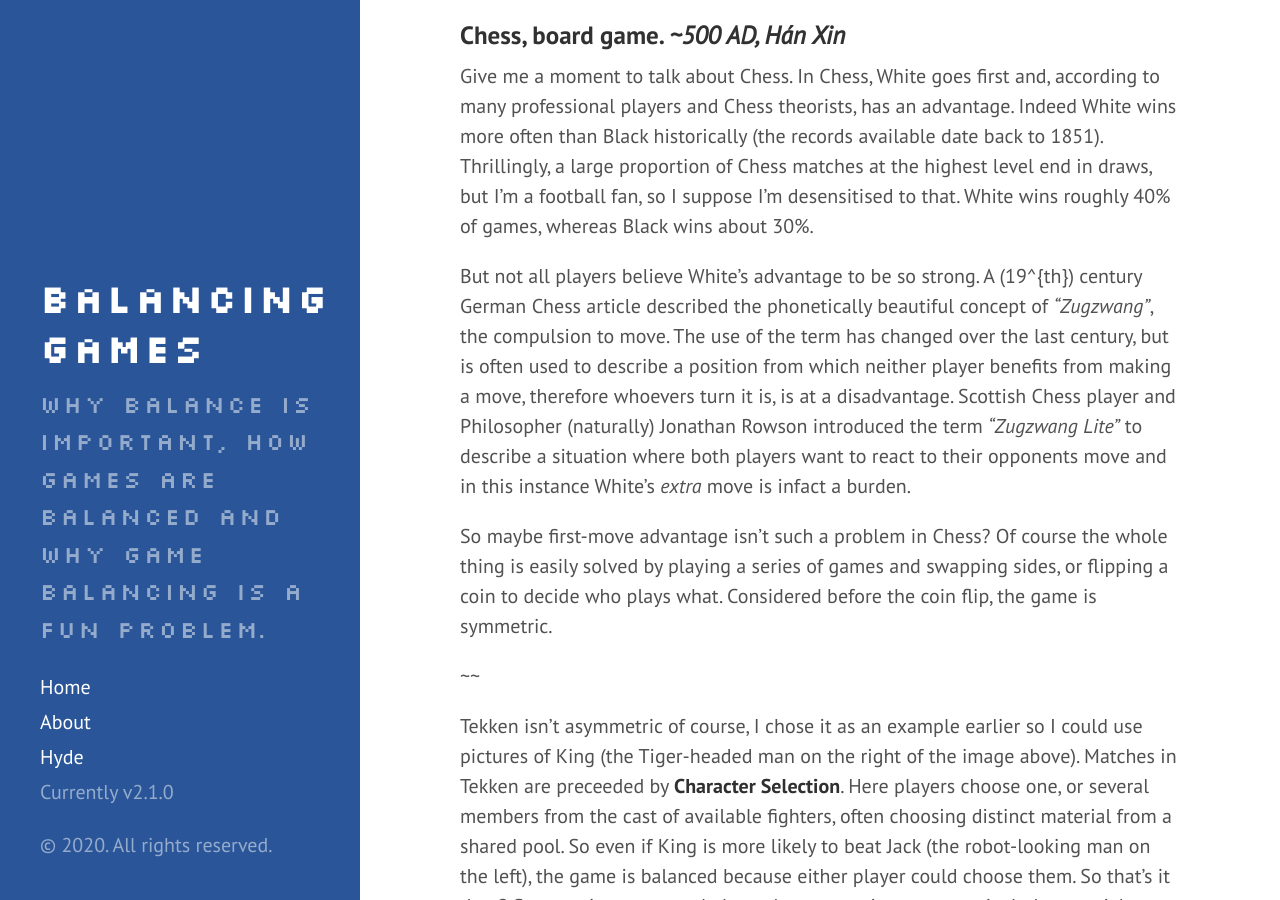
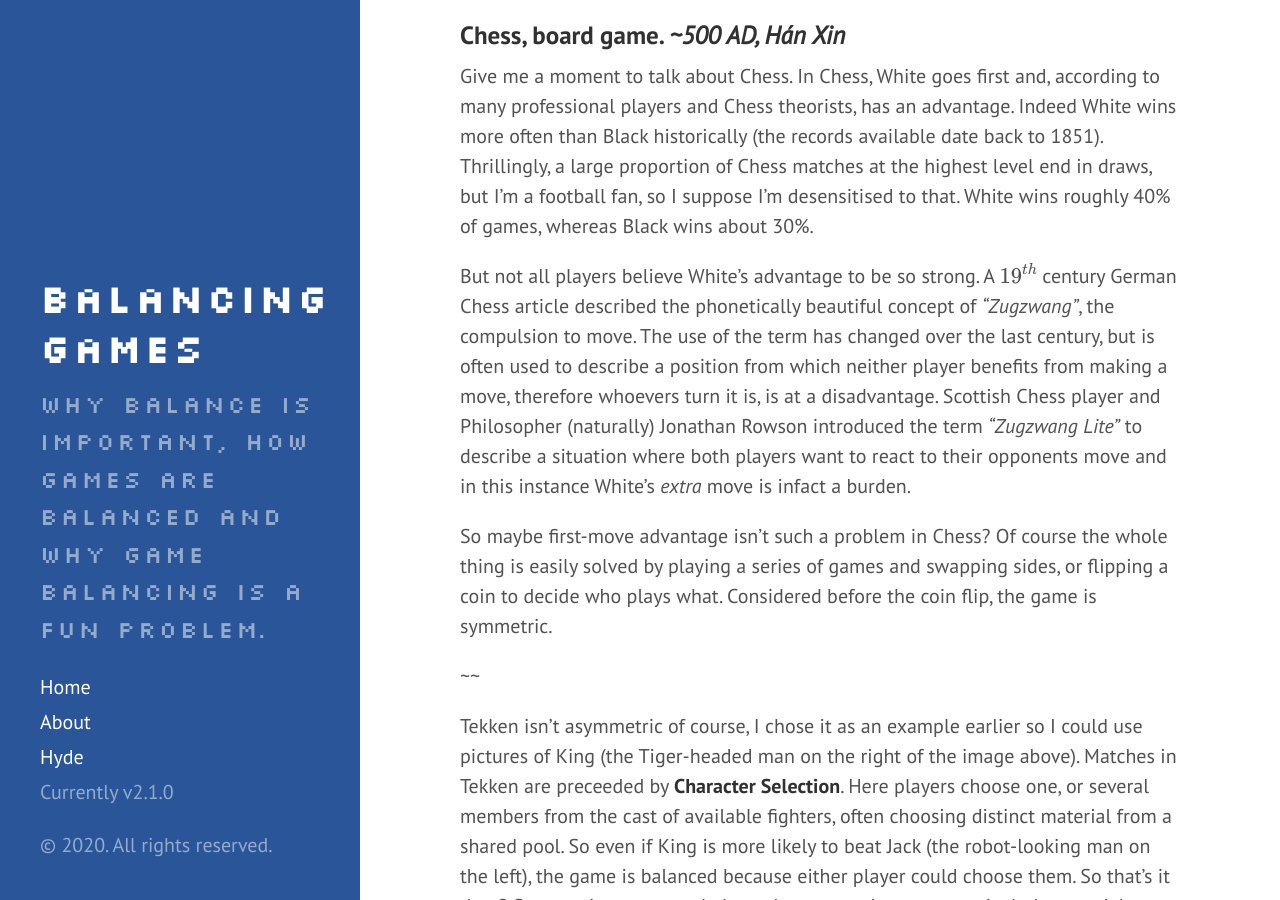
Before and after one commit to WJLKavanagh/balancing_blog, a Jekyll site: the page built from _posts/2020-09-04-symmetry.md, in a window 1280 px wide and 900 px high, scrolled down 580 px. Built offline with Jekyll 4.4.1, drawn with Linux system fonts in a browser that asks for light colours; formulas are drawn with MathJax 3.

```diff
--- a/_includes/head.html
+++ b/_includes/head.html
@@ -21,8 +21,9 @@
   <link rel="stylesheet" href="https://fonts.googleapis.com/css?family=PT+Sans:400,400italic,700|Abril+Fatface">
   <link rel="stylesheet" href="{{ site.url }}{{ site.baseurl }}public/css/tweaks.css">
 
-  <script type="text/javascript" src="http://cdn.mathjax.org/mathjax/latest/MathJax.js?config=TeX-AMS-MML_HTMLorMML"></script>
-
+  <script type="text/javascript" async
+  src="https://cdnjs.cloudflare.com/ajax/libs/mathjax/2.7.1/MathJax.js?
+  config=TeX-AMS-MML_HTMLorMML"></script>
 
   <!-- Icons -->
   <link rel="apple-touch-icon-precomposed" sizes="144x144" href="{{ site.baseurl }}public/apple-touch-icon-144-precomposed.png">
--- a/_layouts/default.html
+++ b/_layouts/default.html
@@ -1,8 +1,6 @@
 <!DOCTYPE html>
 <html lang="en-us">
-  <script type="text/javascript" async
-  src="https://cdnjs.cloudflare.com/ajax/libs/mathjax/2.7.1/MathJax.js?
-  config=TeX-AMS-MML_HTMLorMML"></script>
+
   {% include head.html %}
 
   <body>
--- a/_posts/2020-09-04-symmetry.md
+++ b/_posts/2020-09-04-symmetry.md
@@ -15,7 +15,7 @@ Many traditional board games are symmetric, consider Chess or Draughts. All play
 
 Give me a moment to talk about Chess. In Chess, White goes first and, according to many professional players and Chess theorists, has an advantage. Indeed White wins more often than Black historically (the records available date back to 1851). Thrillingly, a large proportion of Chess matches at the highest level end in draws, but I'm a football fan, so I suppose I'm desensitised to that. White wins roughly 40% of games, whereas Black wins about 30%.
 
-But not all players believe White's advantage to be so strong. A \(19^{th}\) century German Chess article described the phonetically beautiful concept of *"Zugzwang"*, the compulsion to move. The use of the term has changed over the last century, but is often used to describe a position from which neither player benefits from making a move, therefore whoevers turn it is, is at a disadvantage. Scottish Chess player and Philosopher (naturally) Jonathan Rowson introduced the term *"Zugzwang Lite"* to describe a situation where both players want to react to their opponents move and in this instance White's *extra* move is infact a burden.
+But not all players believe White's advantage to be so strong. A \\(19^{th}\\) century German Chess article described the phonetically beautiful concept of *"Zugzwang"*, the compulsion to move. The use of the term has changed over the last century, but is often used to describe a position from which neither player benefits from making a move, therefore whoevers turn it is, is at a disadvantage. Scottish Chess player and Philosopher (naturally) Jonathan Rowson introduced the term *"Zugzwang Lite"* to describe a situation where both players want to react to their opponents move and in this instance White's *extra* move is infact a burden.
 
 So maybe first-move advantage isn't such a problem in Chess? Of course the whole thing is easily solved by playing a series of games and swapping sides, or flipping a coin to decide who plays what. Considered before the coin flip, the game is symmetric.
 
```
